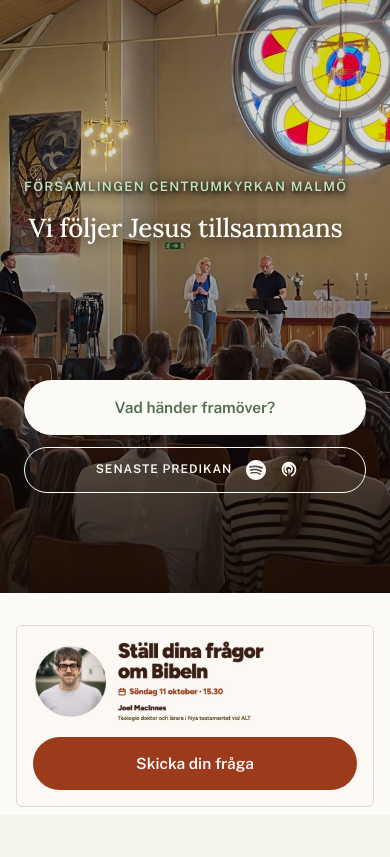
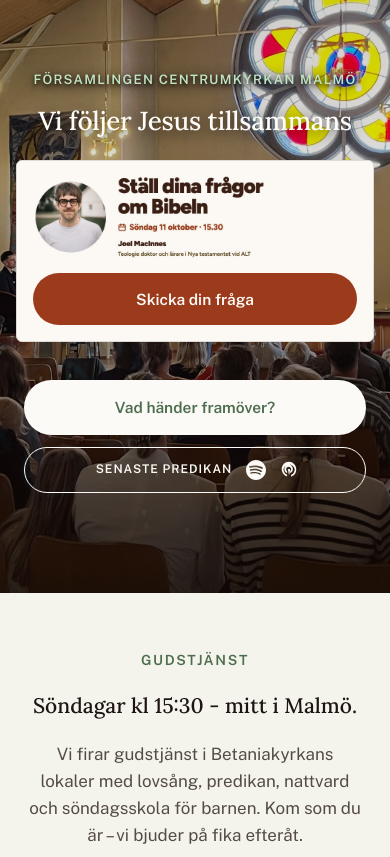
Before and after one commit to kaiandersjohansen-cloud/centrumkyrkan-malmo, a Next.js app: page / in a window 390 px wide. Shown: the part 235-1092 px from the top of the page. Built offline with nearby package versions, Linux system fonts and the light colour scheme; no server answers.

Commit message:
Flytta banneret om frågor om Bibeln under rubriken även i mobilläget
Co-Authored-By: Claude Opus 5.5 <noreply@anthropic.com>
Claude-Session: https://claude.ai/code/session_0137K5f5Pwpt9WiC1f3X1EFN

```diff
--- a/components/FragorBannerSection.tsx
+++ b/components/FragorBannerSection.tsx
@@ -6,14 +6,12 @@ const SLIDO_URL = "https://app.sli.do/event/m8BdE767AkEa3LcnrjwdXS";
 const FRAGOR_BANNER_EXPIRES = new Date("2026-10-11T23:59:00+02:00"); // 11 okt 2026 23:59
 
 const CSS = `
-.fragor-mobile { display: none; padding-top: 32px; }
 .fragor-banner-btn { transition: background 0.2s ease; }
 .fragor-banner-btn:hover { background: rgb(125 45 18) !important; }
 @media (max-width: 1000px) {
   .fragor-banner-btn { padding: 11px 20px !important; font-size: 14px !important; }
 }
 @media (max-width: 780px) {
-  .fragor-mobile { display: block; }
   .fragor-section { padding: 0 16px !important; margin-bottom: 8px !important; }
   .fragor-banner-btn {
     position: static !important;
--- a/components/Hero.tsx
+++ b/components/Hero.tsx
@@ -201,7 +201,7 @@ export default function Hero({ showPrayerCta }: HeroProps) {
           }}
         />
         <div style={{ position: "relative", flex: 1, display: "flex", alignItems: "center", padding: "0 24px", textAlign: "center", color: "oklch(99% 0.005 90)", marginTop: "16svh" }}>
-          <div>
+          <div style={{ width: "100%" }}>
             <p
               style={{
                 fontSize: 13,
@@ -230,6 +230,9 @@ export default function Hero({ showPrayerCta }: HeroProps) {
             >
               Vi följer Jesus tillsammans
             </h1>
+            <div style={{ margin: "24px -24px 0", textAlign: "left" }}>
+              <FragorBannerSection id="fragor-om-bibeln-mobil" />
+            </div>
           </div>
         </div>
         <div style={{ position: "relative", padding: "0 24px 44px", textAlign: "center" }}>
@@ -299,10 +302,6 @@ export default function Hero({ showPrayerCta }: HeroProps) {
           </div>
         </div>
       </section>
-
-      <div className="fragor-mobile">
-        <FragorBannerSection id="fragor-om-bibeln-mobil" />
-      </div>
     </>
   );
 }
```
